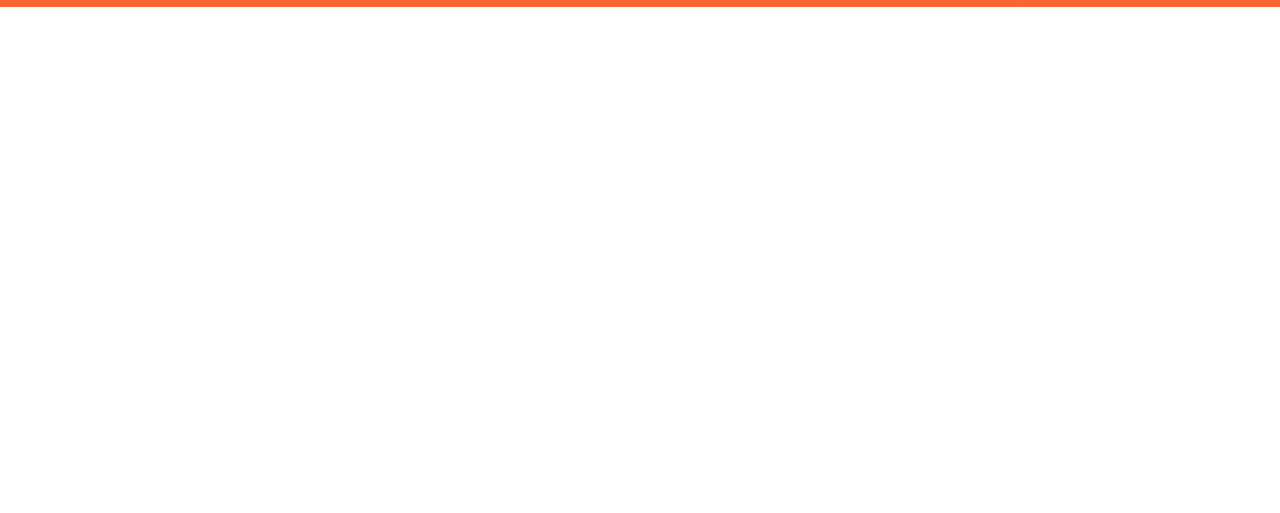
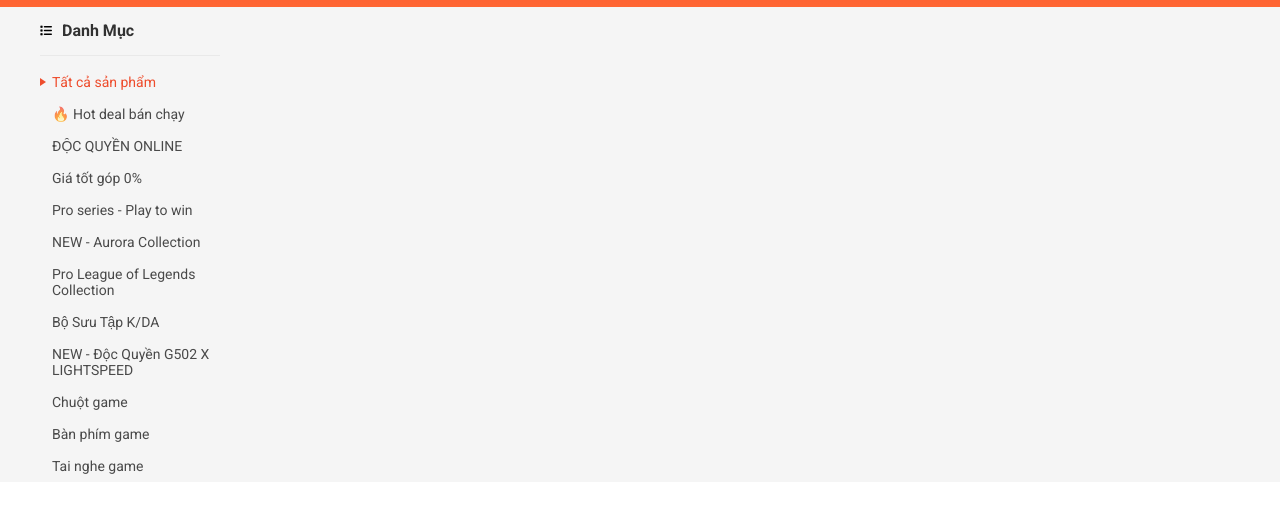
Before and after one commit to dechariot/responsive-shopee, a plain HTML site: page index.html in a window 1280 px wide. Shown: the part 113-626 px from the top of the page. Drawn offline with Linux system fonts and the light colour scheme.

Commit message:
Create body base && side category

```diff
--- a/assets/css/base.css
+++ b/assets/css/base.css
@@ -40,7 +40,7 @@
 }
 
 .primary-color {
-  color: var(--primary-color)!important;
+  color: var(--primary-color) !important;
 }
 
 .p-0 {
@@ -56,7 +56,7 @@
 }
 
 .mt-8 {
-  margin-top: 8px!important;
+  margin-top: 8px !important;
 }
 
 /* Point event */
@@ -71,7 +71,7 @@
 }
 
 .text-white {
-    color: var(--white-color)!important;
+  color: var(--white-color) !important;
 }
 
 .grid {
@@ -88,6 +88,17 @@
 
 .grid__row {
   display: flex;
+  margin: 0 -12px;
+}
+
+.grid__col-2 {
+  width: 16.6667%;
+  padding: 0 12px;
+}
+
+.grid__col-10 {
+  width: 83.3334%;
+  padding: 0 12px;
 }
 
 .flex {
--- a/assets/css/main.css
+++ b/assets/css/main.css
@@ -840,6 +840,65 @@
 
 /* End: Header Section */
 
+/* Begin: Container Section */
+
+.app__container {
+  margin-top: var(--header-height);
+  background-color: #f5f5f5;
+}
+
+.category-wrapper {
+}
+
+.category__header {
+  display: flex;
+  align-items: center;
+  margin-bottom: 10px;
+  border-bottom: 1px solid rgba(0, 0, 0, 0.05);
+}
+
+.category__heading {
+  font-size: 1.6rem;
+  font-weight: 700;
+  text-transform: capitalize;
+  color: rgba(0, 0, 0, 0.8);
+}
+
+.category__heading-icon {
+  font-size: 1.2rem;
+  margin-right: 10px;
+}
+
+.category-list {
+}
+
+.category-item {
+  position: relative;
+}
+
+.category-item__link {
+  display: block;
+  font-size: 1.4rem;
+  padding: 8px 10px 8px 12px;
+}
+
+.category-item__link.category-item--active {
+  color: var(--primary-color);
+}
+
+.category-item--active::before {
+  content: "";
+  position: absolute;
+  top: 50%;
+  left: 0;
+  transform: translateY(-50%);
+  border-width: 4px 6px;
+  border-style: solid;
+  border-color: transparent transparent transparent var(--primary-color);
+}
+
+/* End: Container Section */
+
 /* Begin: Modal */
 .modal-header {
   background-color: var(--white-color);
--- a/index.html
+++ b/index.html
@@ -127,7 +127,8 @@
           <ul class="top-nav__list p-0 m-0">
             <li class="top-nav__item">
               <a href="#" class="top-nav__link"
-                ><i class="top-nav__icon fa-regular fa-bell"></i> Thông báo
+                ><i class="top-nav__icon fa-regular fa-bell"></i> Thông báo</a
+              >
               <div class="notify-wrapper">
                 <div class="notify">
                   <header class="notify__header">
@@ -220,13 +221,12 @@
                     <a href="#" class="notify__footer-link"> Xem tất cả </a>
                   </footer>
                 </div>
-                </div></a
-              >
-
+              </div>
             </li>
             <li class="top-nav__item">
               <a href="https://help.shopee.vn/portal" class="top-nav__link"
-                ><i class="top-nav__icon fa-regular fa-circle-question"></i> Hỗ trợ</a
+                ><i class="top-nav__icon fa-regular fa-circle-question"></i> Hỗ
+                trợ</a
               >
             </li>
             <li class="top-nav__item">
@@ -243,7 +243,12 @@
             </li>
             <li class="top-nav__item">
               <div class="top-nav__user">
-                <img src="./assets/img/avatar/avatar.jpg" onerror="if (this.src != './assets/img/avatar/avatar.jpg') this.src = './assets/img/error/avatar-error.jpg';" alt="avatar" class="top-nav__user-img">
+                <img
+                  src="./assets/img/avatar/avatar.jpg"
+                  onerror="if (this.src != './assets/img/avatar/avatar.jpg') this.src = './assets/img/error/avatar-error.jpg';"
+                  alt="avatar"
+                  class="top-nav__user-img"
+                />
                 <span class="top-nav__user-name">Tran Vu Nguyen</span>
               </div>
               <div class="user-menu">
@@ -400,7 +405,6 @@
             <span class="cart__badge">4</span>
             <div class="header-with-search__cart-drawer-wrapper">
               <div class="header-with-search__cart-drawer">
-
                 <!-- Empty cart -->
                 <img
                   src="./assets/img/cart/no-cart.png"
@@ -411,14 +415,25 @@
 
                 <!-- Has cart item -->
                 <ul class="header-with-search__cart-drawer-list">
-                  <li class="header-with-search__cart-drawer-heading">Sản phẩm mới thêm</li>
+                  <li class="header-with-search__cart-drawer-heading">
+                    Sản phẩm mới thêm
+                  </li>
                   <li class="header-with-search__cart-drawer-item flex">
-                    <div class="header-with-search__cart-drawer-item-img-wrapper">
-                      <img src="./assets/img/cart/item-1.webp" alt="" class="header-with-search__cart-drawer-item-img">
+                    <div
+                      class="header-with-search__cart-drawer-item-img-wrapper"
+                    >
+                      <img
+                        src="./assets/img/cart/item-1.webp"
+                        alt=""
+                        class="header-with-search__cart-drawer-item-img"
+                      />
                     </div>
-                    <div class="header-with-search__cart-drawer-item-detail flex">
+                    <div
+                      class="header-with-search__cart-drawer-item-detail flex"
+                    >
                       <span class="header-with-search__cart-drawer-item-name">
-                        Bộ sản phẩm chăm sóc da nam sáng da, mờ thâm sạm toàn diện Men Stay Simplicity Brightening Trio.
+                        Bộ sản phẩm chăm sóc da nam sáng da, mờ thâm sạm toàn
+                        diện Men Stay Simplicity Brightening Trio.
                       </span>
                       <span class="header-with-search__cart-drawer-item-price">
                         đ657.000
@@ -426,13 +441,24 @@
                     </div>
                   </li>
                   <li class="header-with-search__cart-drawer-item flex">
-                    <div class="header-with-search__cart-drawer-item-img-wrapper">
-                      <img src="./assets/img/cart/item-2.jpeg" alt="" class="header-with-search__cart-drawer-item-img">
+                    <div
+                      class="header-with-search__cart-drawer-item-img-wrapper"
+                    >
+                      <img
+                        src="./assets/img/cart/item-2.jpeg"
+                        alt=""
+                        class="header-with-search__cart-drawer-item-img"
+                      />
                     </div>
-                    <div class="header-with-search__cart-drawer-item-detail flex">
-                      <span class="header-with-search__cart-drawer-item-gift" >Quà tặng</span>
+                    <div
+                      class="header-with-search__cart-drawer-item-detail flex"
+                    >
+                      <span class="header-with-search__cart-drawer-item-gift"
+                        >Quà tặng</span
+                      >
                       <span class="header-with-search__cart-drawer-item-name">
-                        Khăn mặt, khăn tắm cao cấp Microfiber Men Stay Simplicity 40cm x 75cm
+                        Khăn mặt, khăn tắm cao cấp Microfiber Men Stay
+                        Simplicity 40cm x 75cm
                       </span>
                       <span class="header-with-search__cart-drawer-item-price">
                         đ0
@@ -440,10 +466,18 @@
                     </div>
                   </li>
                   <li class="header-with-search__cart-drawer-item flex">
-                    <div class="header-with-search__cart-drawer-item-img-wrapper">
-                      <img src="./assets/img/cart/item-3.jpeg" alt="Bàn phím cơ Keychron K3 V2 (Hàng chính hãng)" class="header-with-search__cart-drawer-item-img">
+                    <div
+                      class="header-with-search__cart-drawer-item-img-wrapper"
+                    >
+                      <img
+                        src="./assets/img/cart/item-3.jpeg"
+                        alt="Bàn phím cơ Keychron K3 V2 (Hàng chính hãng)"
+                        class="header-with-search__cart-drawer-item-img"
+                      />
                     </div>
-                    <div class="header-with-search__cart-drawer-item-detail flex">
+                    <div
+                      class="header-with-search__cart-drawer-item-detail flex"
+                    >
                       <span class="header-with-search__cart-drawer-item-name">
                         Bàn phím cơ Keychron K3 V2 (Hàng chính hãng)
                       </span>
@@ -453,12 +487,21 @@
                     </div>
                   </li>
                   <li class="header-with-search__cart-drawer-item flex">
-                    <div class="header-with-search__cart-drawer-item-img-wrapper">
-                      <img src="./assets/img/cart/item-4.jpeg" alt="Chuột không dây Logitech M220 Silent" class="header-with-search__cart-drawer-item-img">
+                    <div
+                      class="header-with-search__cart-drawer-item-img-wrapper"
+                    >
+                      <img
+                        src="./assets/img/cart/item-4.jpeg"
+                        alt="Chuột không dây Logitech M220 Silent"
+                        class="header-with-search__cart-drawer-item-img"
+                      />
                     </div>
-                    <div class="header-with-search__cart-drawer-item-detail flex">
+                    <div
+                      class="header-with-search__cart-drawer-item-detail flex"
+                    >
                       <span class="header-with-search__cart-drawer-item-name">
-                        Chuột không dây Logitech M220 Silent - giảm ồn, USB, pin 1.5 năm, phù hợp PC/Laptop
+                        Chuột không dây Logitech M220 Silent - giảm ồn, USB, pin
+                        1.5 năm, phù hợp PC/Laptop
                       </span>
                       <span class="header-with-search__cart-drawer-item-price">
                         đ279.000
@@ -466,7 +509,10 @@
                     </div>
                   </li>
                   <li class="header-with-search__cart-drawer-item flex">
-                    <a href="" class="btn btn--primary header-with-search__cart-drawer-check-btn flex">
+                    <a
+                      href=""
+                      class="btn btn--primary header-with-search__cart-drawer-check-btn flex"
+                    >
                       Xem giỏ hàng
                     </a>
                   </li>
@@ -478,8 +524,72 @@
       </div>
     </header>
     <!-- End: Header -->
-    <div class="container"></div>
+
+    <!-- Begin: Container Section  -->
+    <div class="app__container">
+      <div class="grid">
+        <div class="grid__row">
+          <div class="grid__col-2">
+            <nav class="category-wrapper">
+              <header class="category__header">
+                <i class="category__heading-icon fa-solid fa-list"></i>
+                <h3 class="category__heading">Danh mục</h3>
+              </header>
+              <ul class="category-list">
+                <li class="category-item">
+                  <a href="#" class="category-item__link category-item--active"
+                    >Tất cả sản phẩm</a
+                  >
+                </li>
+                <li class="category-item">
+                  <a href="#" class="category-item__link"
+                    >🔥 Hot deal bán chạy</a
+                  >
+                </li>
+                <li class="category-item">
+                  <a href="#" class="category-item__link">ĐỘC QUYỀN ONLINE</a>
+                </li>
+                <li class="category-item">
+                  <a href="#" class="category-item__link">Giá tốt góp 0%</a>
+                </li>
+                <li class="category-item">
+                  <a href="#" class="category-item__link"
+                    >Pro series - Play to win</a
+                  >
+                </li>
+                <li class="category-item">
+                  <a href="#" class="category-item__link">NEW - Aurora Collection</a>
+                </li>
+                <li class="category-item">
+                  <a href="#" class="category-item__link">Pro League of Legends Collection</a>
+                </li>
+                <li class="category-item">
+                  <a href="#" class="category-item__link">Bộ Sưu Tập K/DA</a>
+                </li>
+                <li class="category-item">
+                  <a href="#" class="category-item__link">NEW - Độc Quyền G502 X LIGHTSPEED</a>
+                </li>
+                <li class="category-item">
+                  <a href="#" class="category-item__link">Chuột game</a>
+                </li>
+                <li class="category-item">
+                  <a href="#" class="category-item__link">Bàn phím game</a>
+                </li>
+                <li class="category-item">
+                  <a href="#" class="category-item__link">Tai nghe game</a>
+                </li>
+              </ul>
+            </nav>
+          </div>
+          <div class="grid__col-10"></div>
+        </div>
+      </div>
+    </div>
+    <!-- End: Container Section -->
+
+    <!-- Begin: Footer Section -->
     <footer class="footer"></footer>
+    <!-- End: Footer Section -->
 
     <!-- Begin: Modal -->
     <div style="display: none" class="modal">
```
Lines whose indentation alone changed are shown as unchanged.
